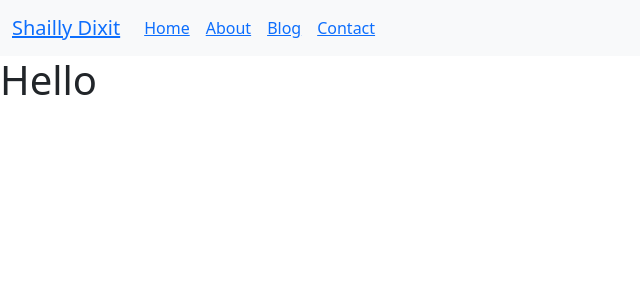
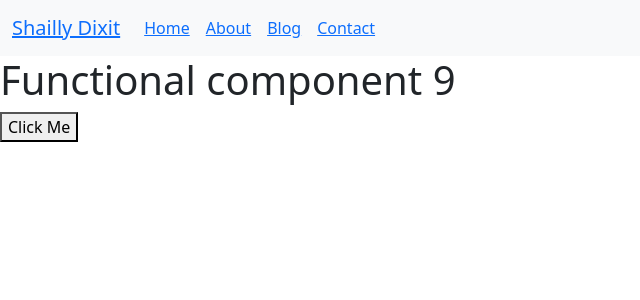
Before and after one commit to shaillydixit/BasicWeb_ReactJs, a React (Create React App) app: page / in a window 1280 px wide. Shown: the top 300 px of the page, without its empty margins (0-640 px from the left). Built offline with nearby package versions, Linux system fonts and the light colour scheme.

Commit message:
use state class to functional

```diff
--- a/src/App.js
+++ b/src/App.js
@@ -1,13 +1,14 @@
-import React from 'react';
+import React,{useState} from 'react';
 import 'bootstrap/dist/css/bootstrap.min.css';
 
-class App extends React.Component{
-  render(){
-    return(
-      <div className="App">
-        <h1>Hello</h1>
-      </div>
-    )
-  }
+// state hook class to functional compo
+export const App = () => {
+  const [count, increaseCount] = useState(9)
+  return(
+    <div>
+      <h1>Functional component {count}</h1>
+      <button onClick={(e)=>{{increaseCount(count+3)}}}>Click Me </button>
+    </div>
+  )
 }
 export default App;
```
